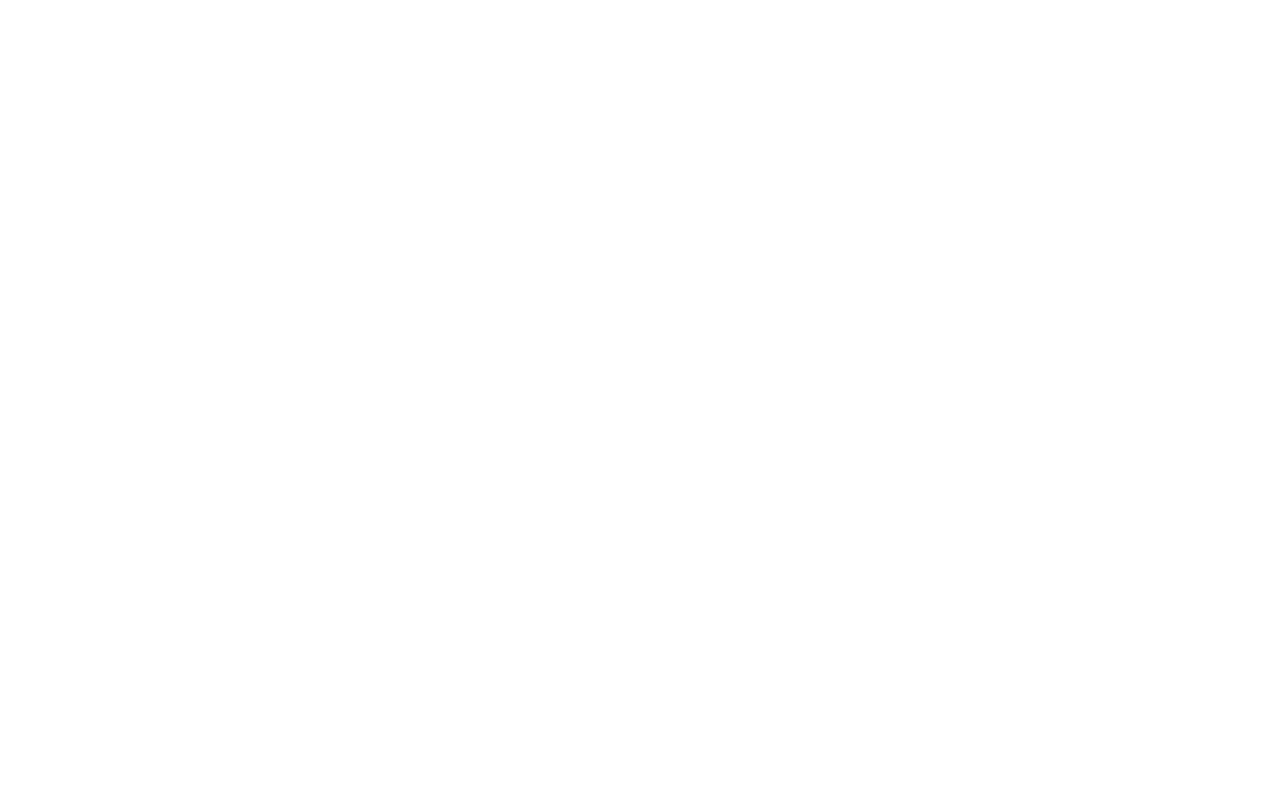
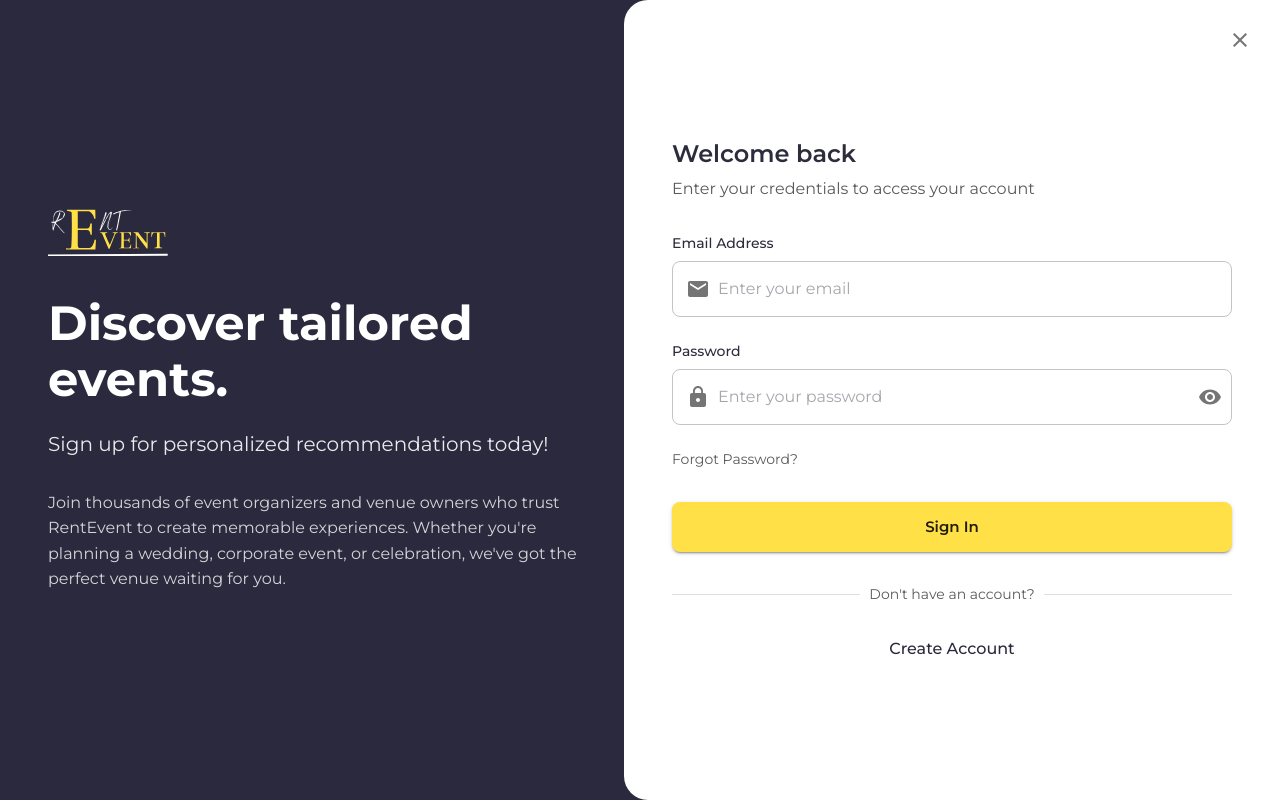
Before and after one commit to mjkj09/RentEvent, a React (Vite) app in the folder client/: page /auth in a window 1280 px wide. Before the commit this address had no page. Built offline with nearby package versions, Linux system fonts and the light colour scheme.

Commit message:
feat: add authentication page with routing

```diff
--- a/client/src/App.jsx
+++ b/client/src/App.jsx
@@ -3,15 +3,17 @@
 import { Routes, Route } from "react-router-dom";
 import theme from './theme/theme';
 import Home from './views/Home';
+import Auth from './views/Auth';
 
 function App() {
   return (
-    <ThemeProvider theme={theme}>
-      <CssBaseline />
-      <Routes>
-        <Route path="/" element={<Home />} />
-      </Routes>
-    </ThemeProvider>
+      <ThemeProvider theme={theme}>
+          <CssBaseline/>
+          <Routes>
+              <Route path="/" element={<Home/>}/>
+              <Route path="/auth" element={<Auth/>}/>
+          </Routes>
+      </ThemeProvider>
   )
 }
 
--- /dev/null
+++ b/client/src/views/Auth.jsx
@@ -0,0 +1,47 @@
+import React, { useState } from 'react';
+import { Box, IconButton } from '@mui/material';
+import { Close } from '@mui/icons-material';
+import { useNavigate } from 'react-router-dom';
+import AuthCard from '../components/auth/AuthCard';
+import AuthSidebar from '../components/auth/AuthSidebar';
+
+export default function Auth() {
+    const [isLogin, setIsLogin] = useState(true);
+    const navigate = useNavigate();
+
+    const toggleMode = () => {
+        setIsLogin(!isLogin);
+    };
+
+    const handleClose = () => {
+        navigate('/');
+    };
+
+    return (
+        <Box
+            sx={{
+                minHeight: '100vh',
+                backgroundColor: 'white',
+                display: 'flex',
+                flexDirection: { xs: 'column', md: 'row' },
+                position: 'relative'
+            }}
+        >
+            <IconButton
+                onClick={handleClose}
+                sx={{
+                    position: 'absolute',
+                    top: 20,
+                    right: 20,
+                    zIndex: 10,
+                    color: {xs: 'white', md: 'rgba(0, 0, 0, 0.54)'}
+                }}
+            >
+                <Close />
+            </IconButton>
+
+            <AuthSidebar />
+            <AuthCard isLogin={isLogin} toggleMode={toggleMode} />
+        </Box>
+    );
+}
```
